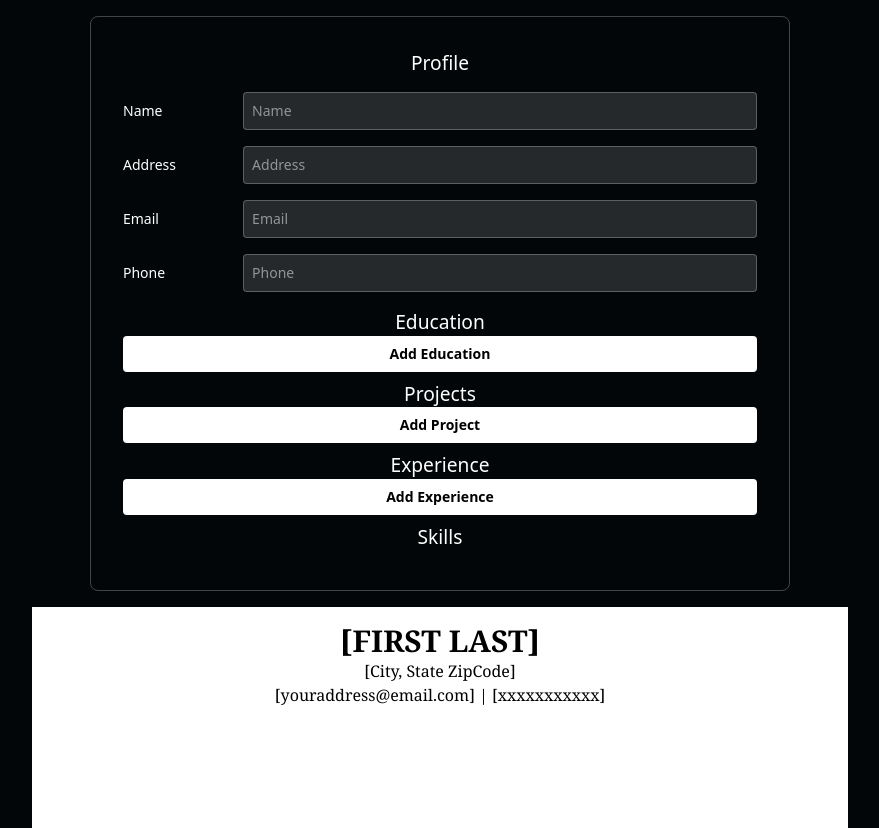
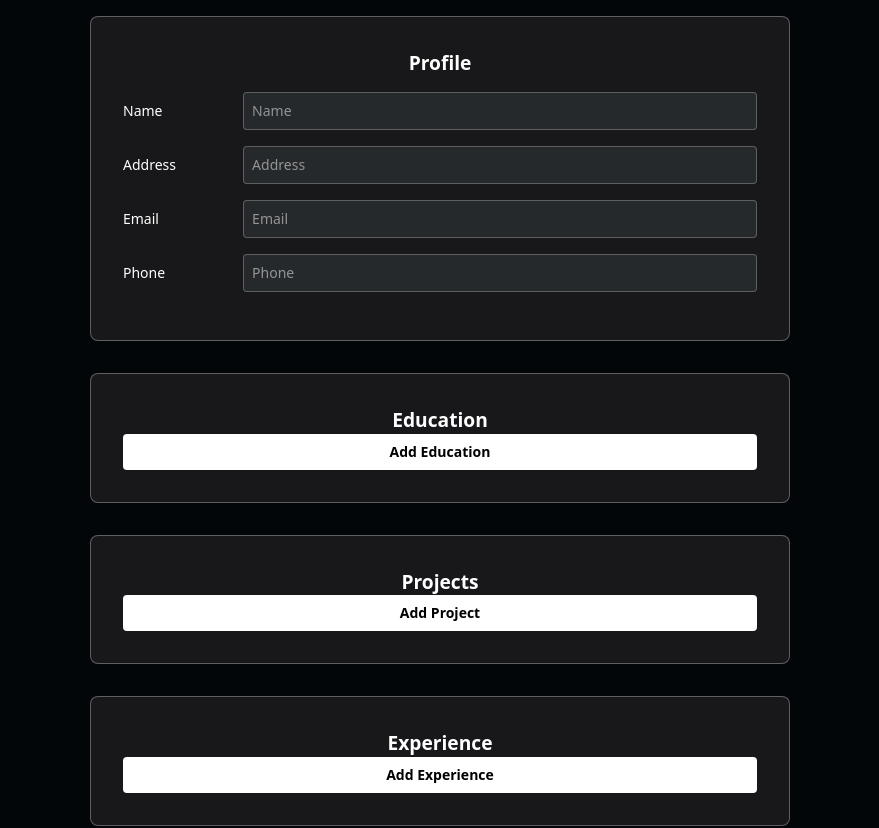
Before and after one commit to cedorikku/react-resume-builder, a React (Vite) app: page / in a window 1280 px wide. Shown: the top 828 px of the page, without its empty margins (200-1079 px from the left). Built offline with nearby package versions, Linux system fonts and the light colour scheme.

Commit message:
Compartmentalize form sections

```diff
--- a/src/Form.jsx
+++ b/src/Form.jsx
@@ -25,7 +25,7 @@ const Form = ({ props }) => {
     } = props;
 
     return (
-        <form className="form min-w-350 flex-none rounded-lg border border-white/25 p-16 text-sm text-white">
+        <form className="form min-w-350 flex-none text-sm text-white">
             <FormSection name="Profile">
                 <div className="input-group">
                     <Input
--- a/src/components/layouts/FormSection.jsx
+++ b/src/components/layouts/FormSection.jsx
@@ -1,7 +1,10 @@
 export const FormSection = ({ name, children }) => {
     return (
-        <section id={name.toLowerCase() + '-form'} className="mb-4">
-            <h2 className="flex justify-center">{name}</h2>
+        <section
+            id={name.toLowerCase() + '-form'}
+            className="mb-16 rounded-lg border border-white/30 bg-zinc-900 p-16"
+        >
+            <h2 className="flex justify-center font-bold">{name}</h2>
             {children}
         </section>
     );
```
